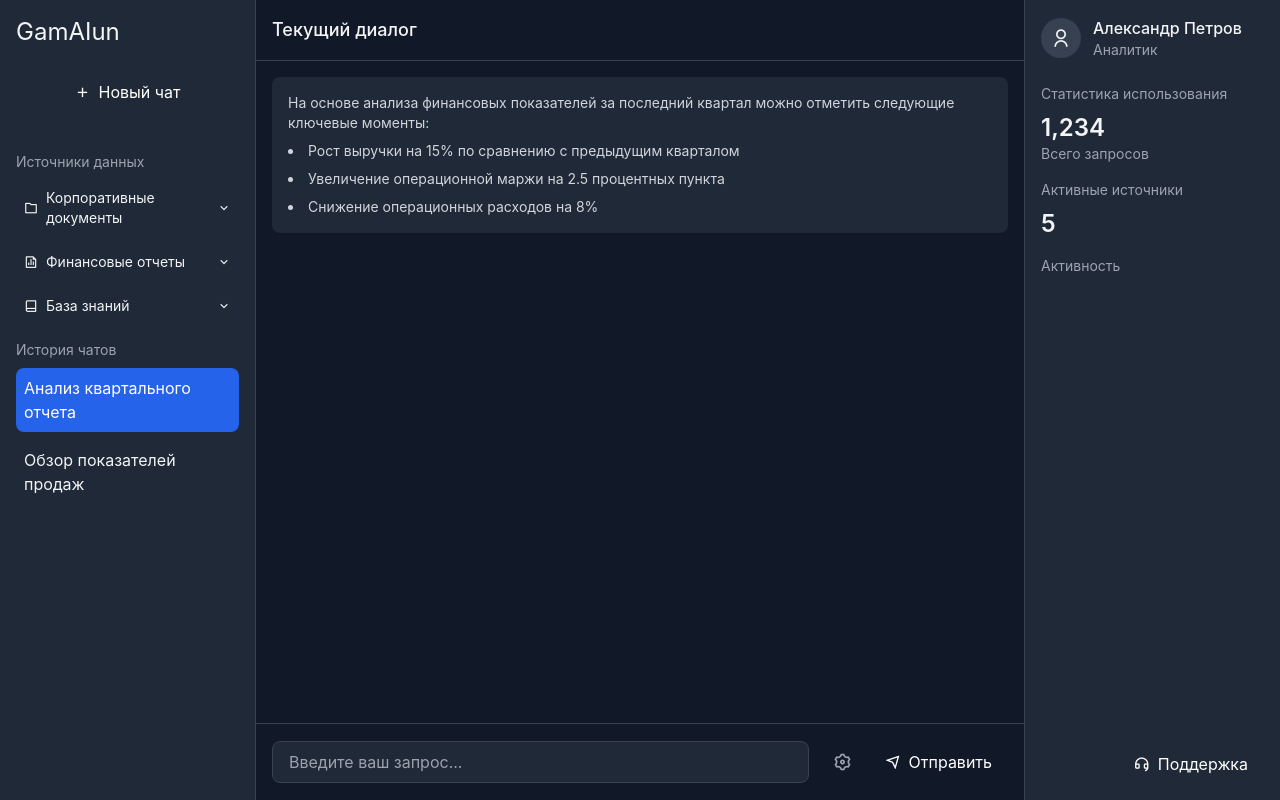
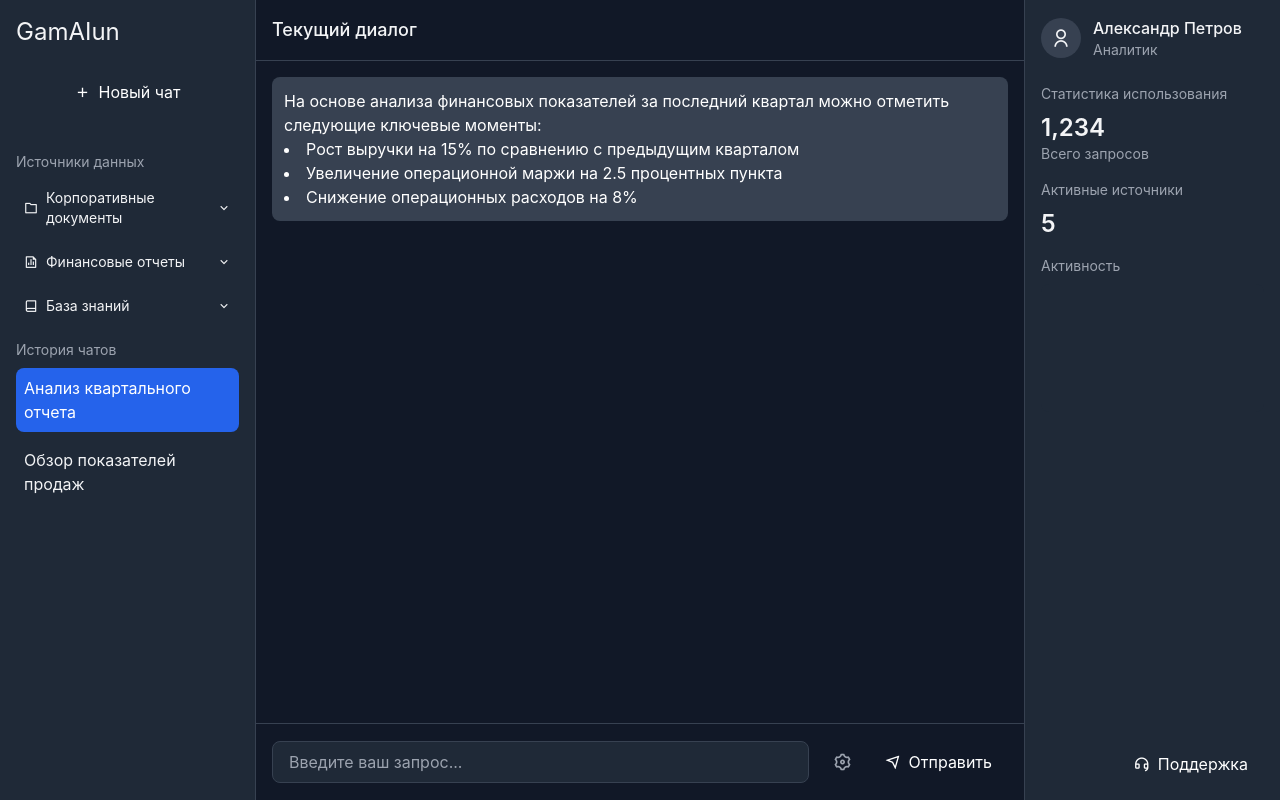
Before and after one commit to Graffskii/gamaiun-react, a React (Vite) app: page / in a window 1280 px wide. Built offline with nearby package versions, Linux system fonts and the light colour scheme.

Commit message:
выбор источников данных

```diff
--- a/package.json
+++ b/package.json
@@ -10,6 +10,7 @@
     "preview": "vite preview"
   },
   "dependencies": {
+    "framer-motion": "^12.6.2",
     "react": "^19.0.0",
     "react-dom": "^19.0.0",
     "uuid": "^11.1.0"
--- a/src/components/chat/ChatContainer.jsx
+++ b/src/components/chat/ChatContainer.jsx
@@ -1,9 +1,11 @@
 import React, { useContext, useEffect, useRef } from 'react';
 import { useAppContext } from '../../contexts/AppContext';
+import LoadingIndicator from '../ui/LoadingIndicator';
+import { motion, AnimatePresence } from 'framer-motion';
 import ChatMessage from './ChatMessage';
 
 const ChatContainer = () => {
-  const { messages } = useAppContext();
+  const { currentChat, isLoading } = useAppContext();
   const containerRef = useRef(null);
 
   // Автоскролл вниз при новых сообщениях
@@ -11,13 +13,16 @@ const ChatContainer = () => {
     if (containerRef.current) {
       containerRef.current.scrollTop = containerRef.current.scrollHeight;
     }
-  }, [messages]);
+  }, [currentChat.messages]);
 
   return (
     <div ref={containerRef} className="flex-1 overflow-y-auto chat-container p-4 space-y-4">
-      {messages.map(message => (
-        <ChatMessage key={message.id} message={message} />
-      ))}
+      <AnimatePresence>
+        {currentChat.messages.map(message => (
+          <ChatMessage key={message.id} message={message} />
+        ))}
+        {isLoading && <LoadingIndicator />}
+      </AnimatePresence>
     </div>
   );
 };
--- a/src/components/chat/ChatMessage.jsx
+++ b/src/components/chat/ChatMessage.jsx
@@ -1,19 +1,48 @@
 import React from 'react';
+import { motion } from 'framer-motion';
 
 const ChatMessage = ({ message }) => {
-  const { text, items, isUser } = message;
+  const containerVariants = {
+    hidden: { opacity: 0, y: 20 },
+    visible: {
+      opacity: 1,
+      y: 0,
+      transition: {
+        type: "spring",
+        stiffness: 100,
+        damping: 10
+      }
+    }
+  };
 
   return (
-    <div className={`bg-gray-800 rounded-lg p-4 max-w-3xl ${isUser ? 'ml-auto' : ''}`}>
-      {text && <div className="text-sm text-gray-300 mb-2">{text}</div>}
-      {items && items.length > 0 && (
-        <ul className="list-disc list-inside space-y-2 text-sm text-gray-300">
-          {items.map((item, index) => (
-            <li key={index}>{item}</li>
-          ))}
-        </ul>
-      )}
-    </div>
+    <motion.div
+      variants={containerVariants}
+      initial="hidden"
+      animate="visible"
+      className={`mb-4 ${message.isUser ? 'text-right' : 'text-left'}`}
+    >
+      <div
+        className={`
+          inline-block
+          p-3
+          rounded-lg
+          max-w-[80%]
+          ${message.isUser
+            ? 'bg-blue-600 text-white ml-auto'
+            : 'bg-gray-700 text-white'}
+        `}
+      >
+        {message.text && <p>{message.text}</p>}
+        {message.items && (
+          <ul className="list-disc list-inside">
+            {message.items.map((item, index) => (
+              <li key={index}>{item}</li>
+            ))}
+          </ul>
+        )}
+      </div>
+    </motion.div>
   );
 };
 
--- a/src/components/layout/RightSidebar.jsx
+++ b/src/components/layout/RightSidebar.jsx
@@ -3,7 +3,7 @@ import UserProfile from '../sidebar/UserProfile';
 import { useAppContext } from '../../contexts/AppContext';
 
 const RightSidebar = () => {
-  const { toggleSupportModal } = useAppContext;
+  const { toggleSupportModal } = useAppContext();
 
   return (
     <div className="w-64 bg-[#1E293B] border-l border-gray-700 relative">
--- a/src/components/modals/SupportModal.jsx
+++ b/src/components/modals/SupportModal.jsx
@@ -14,7 +14,7 @@ const SupportModal = () => {
 
   return (
     <div className="fixed inset-0 bg-black bg-opacity-50 flex items-center justify-center">
-      <div className="bg-[#1E293B] rounded-lg w-[500px] p-6">
+      <div className="bg-gray-800 rounded-lg w-[500px] p-6">
         <div className="flex justify-between items-center mb-4">
           <h3 className="text-lg font-medium">Обращение в поддержку</h3>
           <button onClick={toggleSupportModal} className="text-gray-400 hover:text-white">
--- a/src/components/sidebar/SourceList.jsx
+++ b/src/components/sidebar/SourceList.jsx
@@ -1,66 +1,39 @@
 import React, { useState } from 'react';
 import SourceItem from './SourceItem';
+import { useAppContext } from '../../contexts/AppContext';
 
-const SourceList = ({ expandedSource, setExpandedSource }) => {
-  const sources = [
-    {
-      id: 'corp-docs',
-      name: 'Корпоративные документы',
-      icon: 'ri-folder-line',
-      files: [
-        { id: 'corp-1', name: 'Устав компании.pdf', icon: 'ri-file-text-line' },
-        { id: 'corp-2', name: 'Регламент работы.docx', icon: 'ri-file-text-line' },
-        { id: 'corp-3', name: 'Должностные инструкции.pdf', icon: 'ri-file-text-line' }
-      ]
-    },
-    {
-      id: 'finance',
-      name: 'Финансовые отчеты',
-      icon: 'ri-file-chart-line',
-      files: [
-        { id: 'fin-1', name: 'Отчет Q1 2025.xlsx', icon: 'ri-file-excel-line' },
-        { id: 'fin-2', name: 'Отчет Q4 2024.xlsx', icon: 'ri-file-excel-line' }
-      ]
-    },
-    {
-      id: 'kb',
-      name: 'База знаний',
-      icon: 'ri-book-line',
-      files: [
-        { id: 'kb-1', name: 'Руководство пользователя.pdf', icon: 'ri-article-line' },
-        { id: 'kb-2', name: 'FAQ.md', icon: 'ri-article-line' }
-      ]
-    }
-  ];
+const SourceList = () => {
+  const { sources, selectedFiles, updateSelectedFiles } = useAppContext();
+  const [expandedSources, setExpandedSources] = useState([]);
 
-  const [selectedFiles, setSelectedFiles] = useState([]);
+  const toggleSourceExpand = (sourceId) => {
+    setExpandedSources(prev =>
+      prev.includes(sourceId)
+        ? prev.filter(id => id !== sourceId)
+        : [...prev, sourceId]
+    );
+  };
 
-  const toggleFileSelection = (fileId, multiSelect) => {
-    if (multiSelect) {
-      if (selectedFiles.includes(fileId)) {
-        setSelectedFiles(selectedFiles.filter(id => id !== fileId));
-      } else {
-        setSelectedFiles([...selectedFiles, fileId]);
-      }
-    } else {
-      if (selectedFiles.includes(fileId) && selectedFiles.length === 1) {
-        setSelectedFiles([]);
-      } else {
-        setSelectedFiles([fileId]);
-      }
-    }
+  const toggleFileSelection = (fileId) => {
+    const newSelectedFiles = selectedFiles.includes(fileId)
+      ? selectedFiles.filter(id => id !== fileId)
+      : [...selectedFiles, fileId];
+
+    updateSelectedFiles(newSelectedFiles);
   };
 
   return (
     <div className="mb-4">
-      <div className="text-sm text-gray-400 mb-2">Источники данных</div>
+      <div className="text-sm text-gray-400 mb-2">
+        Источники данных
+      </div>
       <div className="space-y-2">
         {sources.map(source => (
           <SourceItem
             key={source.id}
             source={source}
-            isExpanded={expandedSource === source.id}
-            toggleExpand={() => setExpandedSource(expandedSource === source.id ? null : source.id)}
+            isExpanded={expandedSources.includes(source.id)}
+            toggleExpand={() => toggleSourceExpand(source.id)}
             selectedFiles={selectedFiles}
             onFileSelect={toggleFileSelection}
           />
--- /dev/null
+++ b/src/components/ui/LoadingIndicator.jsx
@@ -0,0 +1,33 @@
+import React from 'react';
+import { motion } from 'framer-motion';
+
+const LoadingIndicator = () => {
+  const dotVariants = {
+    initial: { opacity: 0.5, scale: 0.8 },
+    animate: {
+      opacity: 1,
+      scale: 1.2,
+      transition: {
+        duration: 0.5,
+        repeat: Infinity,
+        repeatType: "reverse"
+      }
+    }
+  };
+
+  return (
+    <div className="flex justify-center items-center space-x-2 p-4">
+      {[1, 2, 3].map((dot) => (
+        <motion.div
+          key={dot}
+          variants={dotVariants}
+          initial="initial"
+          animate="animate"
+          className="w-3 h-3 bg-blue-500 rounded-full"
+        />
+      ))}
+    </div>
+  );
+};
+
+export default LoadingIndicator;
--- a/src/contexts/AppContext.jsx
+++ b/src/contexts/AppContext.jsx
@@ -1,9 +1,43 @@
-import React, { createContext, useState, useContext } from 'react';
+import React, { createContext, useState, useContext, useCallback } from 'react';
 import { v4 as uuidv4 } from 'uuid';
 
 const AppContext = createContext();
 
 export const AppProvider = ({ children }) => {
+    const [selectedFiles, setSelectedFiles] = useState([]);
+    const [sources, setSources] = useState([
+        {
+            id: 'corp-docs',
+            name: 'Корпоративные документы',
+            icon: 'ri-folder-line',
+            files: [
+                { id: 'corp-1', name: 'Устав компании.pdf', icon: 'ri-file-text-line' },
+                { id: 'corp-2', name: 'Регламент работы.docx', icon: 'ri-file-text-line' },
+                { id: 'corp-3', name: 'Должностные инструкции.pdf', icon: 'ri-file-text-line' }
+            ]
+        },
+        {
+            id: 'finance',
+            name: 'Финансовые отчеты',
+            icon: 'ri-file-chart-line',
+            files: [
+                { id: 'fin-1', name: 'Отчет Q1 2025.xlsx', icon: 'ri-file-excel-line' },
+                { id: 'fin-2', name: 'Отчет Q4 2024.xlsx', icon: 'ri-file-excel-line' }
+            ]
+        },
+        {
+            id: 'kb',
+            name: 'База знаний',
+            icon: 'ri-book-line',
+            files: [
+                { id: 'kb-1', name: 'Руководство пользователя.pdf', icon: 'ri-article-line' },
+                { id: 'kb-2', name: 'FAQ.md', icon: 'ri-article-line' }
+            ]
+        }
+    ]);
+
+
+
     const [messages, setMessages] = useState([
         {
             id: 1,
@@ -23,6 +57,7 @@ export const AppProvider = ({ children }) => {
             id: 1,
             title: "Анализ квартального отчета",
             date: "12 марта 2025",
+            selectedFiles: [],
             messages: [
                 {
                     id: 1,
@@ -41,40 +76,71 @@ export const AppProvider = ({ children }) => {
             id: 2,
             title: "Обзор показателей продаж",
             date: "11 марта 2025",
+            selectedFiles: [],
             messages: []
         }
     ]);
     const [currentChat, setCurrentChat] = useState(chats[0]);
+    // const [isLoading, setIsLoading] = useState(false);
+    const updateSelectedFiles = useCallback((files) => {
+        setSelectedFiles(files);
+      }, []);
 
-  const createNewChat = () => {
+    const createNewChat = useCallback(() => {
         const newChat = {
             id: uuidv4(),
             title: `Новый чат ${chats.length + 1}`,
             messages: [],
+            selectedFiles: [...selectedFiles],
             createdAt: new Date()
         };
 
         setChats(prevChats => [...prevChats, newChat]);
         setCurrentChat(newChat);
-  };
+    }, [chats]);
+
+    const addMessageToChat = useCallback((chatId, message) => {
+        setChats(prevChats =>
+            prevChats.map(chat =>
+                chat.id === chatId
+                    ? {
+                        ...chat,
+                        messages: [
+                            ...chat.messages,
+                            {
+                                ...message,
+                                id: chat.messages.length + 1,
+                                timestamp: new Date()
+                            }
+                        ]
+                    }
+                    : chat
+            )
+        );
+
+        // Обновляем текущий чат, если это нужный чат
+        if (currentChat && currentChat.id === chatId) {
+            setCurrentChat(prevChat => ({
+                ...prevChat,
+                messages: [
+                    ...prevChat.messages,
+                    {
+                        ...message,
+                        id: prevChat.messages.length + 1,
+                        timestamp: new Date()
+                    }
+                ]
+            }));
+        }
+    }, [currentChat]);
 
     const [chatMode, setChatMode] = useState('gen'); // 'gen' или 'rag'
     const [showSupportModal, setShowSupportModal] = useState(false);
     const [activeSources, setActiveSources] = useState([]);
 
-  const addMessage = (message, isUser = true) => {
-    const newMessage = {
-      id: messages.length + 1,
-      text: message,
-      isUser,
-      timestamp: new Date()
-    };
-    setMessages(prevMessages => [...prevMessages, newMessage]);
-  };
+    const simulateAIResponse = useCallback(() => {
+        if (!currentChat) return;
 
-  // Функция для симуляции ответа ИИ
-  const simulateAIResponse = () => {
-    setTimeout(() => {
         const aiResponses = [
             {
                 text: "Основываясь на представленных данных, можно сделать следующие выводы:",
@@ -96,23 +162,28 @@ export const AppProvider = ({ children }) => {
 
         const randomResponse = aiResponses[Math.floor(Math.random() * aiResponses.length)];
 
-      addMessage(randomResponse.text, false);
+        addMessageToChat(currentChat.id, {
+            text: randomResponse.text,
+            isUser: false
+        });
 
         // Если в ответе есть список элементов, добавим их отдельным сообщением
         if (randomResponse.items && randomResponse.items.length > 0) {
-        const newMessage = {
-          id: messages.length + 2,
+            addMessageToChat(currentChat.id, {
                 items: randomResponse.items,
-          isUser: false,
-          timestamp: new Date()
-        };
+                isUser: false
+            });
+        }
+    }, [currentChat, addMessageToChat]);;
 
-        setTimeout(() => {
-          setMessages(prevMessages => [...prevMessages, newMessage]);
-        }, 500);
-      }
-    }, 1000);
-  };
+    const addMessage = useCallback((message, isUser = true) => {
+        if (!currentChat) return;
+
+        addMessageToChat(currentChat.id, {
+            text: message,
+            isUser
+        });
+    }, [currentChat, addMessageToChat]);
 
     const toggleSupportModal = () => {
         setShowSupportModal(prev => !prev);
@@ -124,6 +195,9 @@ export const AppProvider = ({ children }) => {
             setMessages,
             addMessage,
             simulateAIResponse,
+            updateSelectedFiles,
+            selectedFiles,
+            sources,
             chatMode,
             setChatMode,
             showSupportModal,
```
Also changed, not shown: src/components/sidebar/SourceItem.jsx (+25 -5 lines), 1 other file (tests, documents, lock files or other folders). Lines whose indentation alone changed are shown as unchanged.
